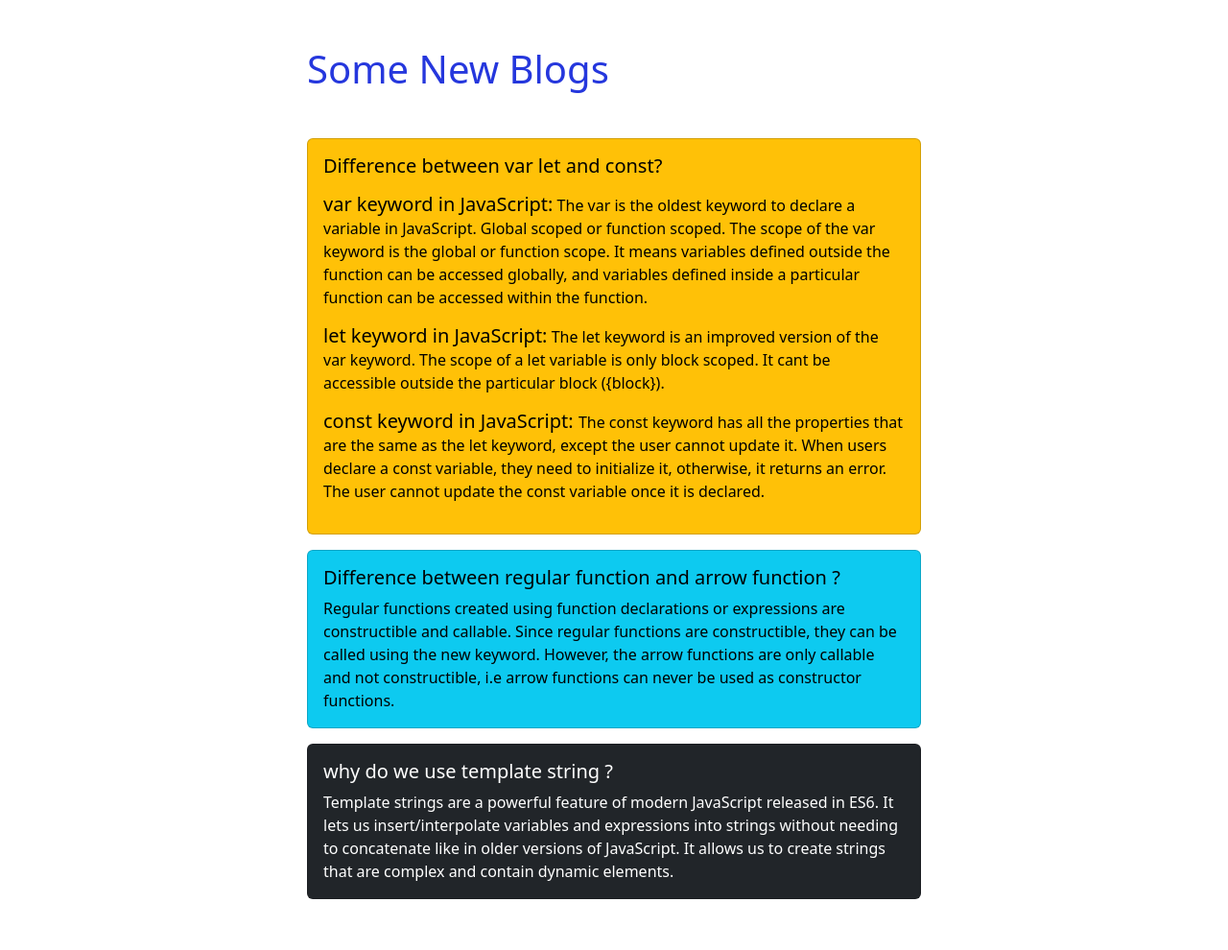
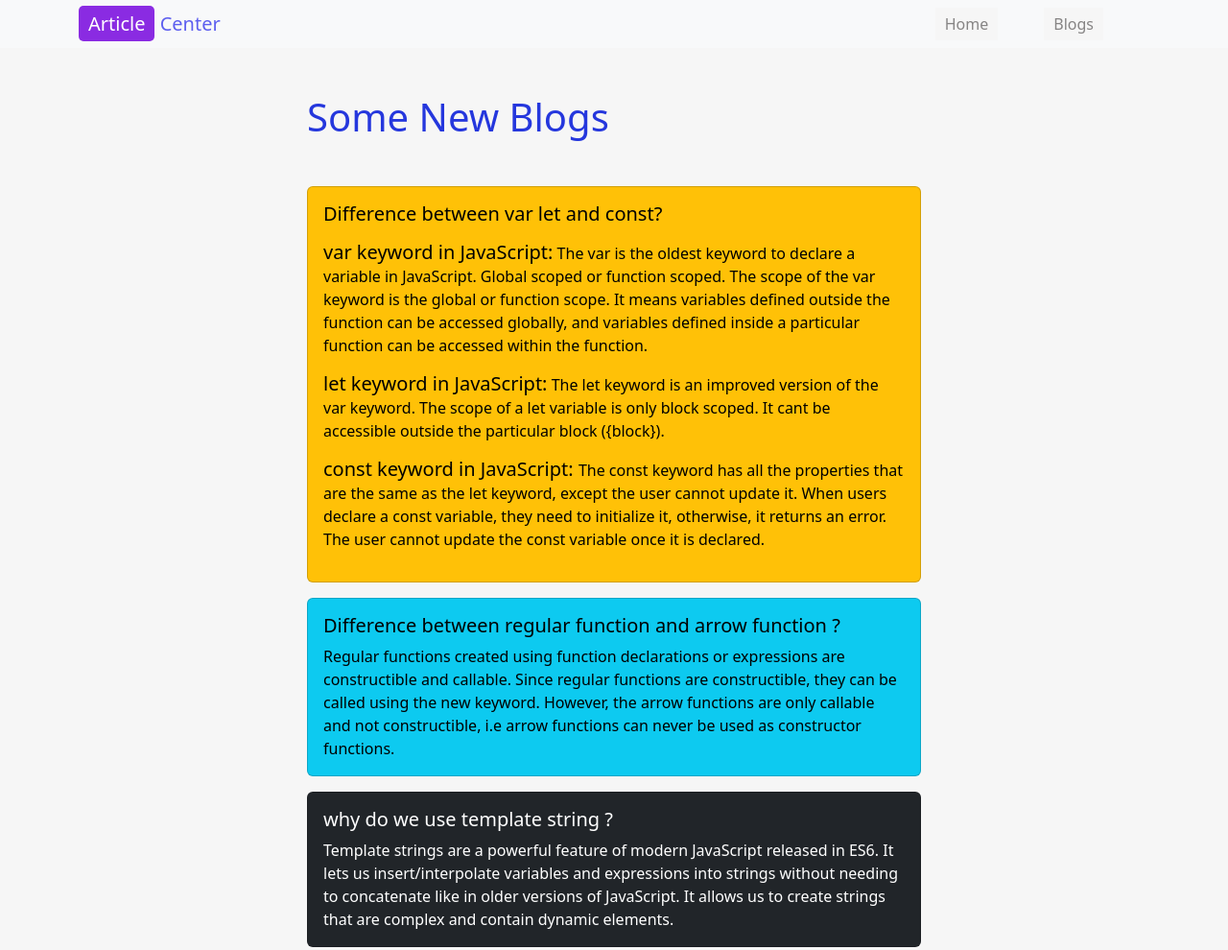
Before and after one commit to prachibala/news-portal, a plain HTML site: page blogs.html in a window 1280 px wide. Shown: the whole page at 96% size. Before the commit the page ends 953 px from the top, so only its background shows below. Drawn offline with nearby package versions, Linux system fonts and the light colour scheme.

Commit message:
ver-0.95

```diff
--- a/blogs.html
+++ b/blogs.html
@@ -1,15 +1,28 @@
 <!DOCTYPE html>
 <html lang="en">
-
 <head>
     <meta charset="UTF-8" />
     <meta http-equiv="X-UA-Compatible" content="IE=edge" />
     <meta name="viewport" content="width=device-width, initial-scale=1.0" />
     <link rel="stylesheet" href="https://cdn.jsdelivr.net/npm/bootstrap@5.2.0/dist/css/bootstrap.min.css" />
+    <!-- css -->
+    <link rel="stylesheet" href="style.css" />
     <title>Blogs</title>
 </head>
 
 <body>
+    <nav class="navbar bg-light" id="navbar">
+        <div class="container">
+            <a class="navbar-brand mb-0 h1" style="color: #5d5fef"
+                ><span class="nav-title">Article</span> Center</a
+            >
+            <div class="d-flex">
+                <a class="navtext" href="/">Home</a>
+                <a class="ms-5 navtext" href="/blogs.html">Blogs</a>
+                <img class="ms-5" src="" alt="" />
+            </div>
+        </div>
+    </nav>
     <div class=" mt-5 w-50 mx-auto">
         <h1 style="color:rgb(37, 55, 221) ;" class="mb-5">Some New Blogs </h1>
         <div class="card text-bg-warning mb-3" style="max-width: 40rem">
```
